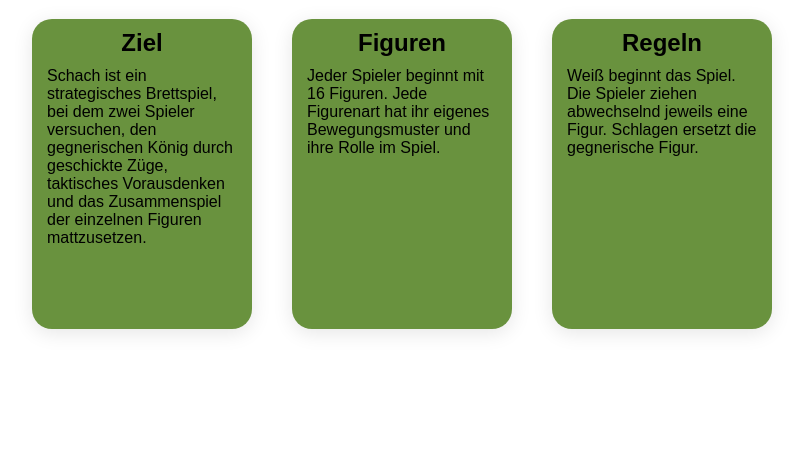
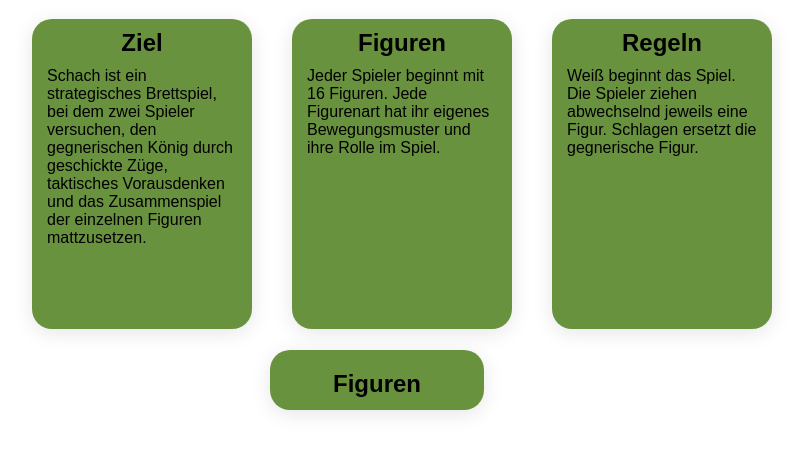
Before and after one commit to MoFritzZz/Chess-Project, a plain HTML site: page ChessVSC/ChessBasics.html in a window 1280 px wide. Shown: the part 100-552 px from the top of the page, without its empty margins (238-1041 px from the left). Drawn offline with Linux system fonts and the light colour scheme.

Commit message:
Daten speichern

```diff
--- a/ChessVSC/ChessBasics.html
+++ b/ChessVSC/ChessBasics.html
@@ -8,7 +8,9 @@
 <body>
     <div class="BasicsHistory">
         <h1>Basics</h1>
-
+        <div class="smallBlack">
+            <h2>Figuren</h2>
+        </div>
         <div class="ContentBlocks">
             <div class="blockInfo">
                 <h2>Ziel</h2>
--- a/ChessVSC/StyleChess.css
+++ b/ChessVSC/StyleChess.css
@@ -50,18 +50,19 @@
     box-shadow: 0 8px 30px rgba(0, 0, 0, 0.15);
 }
 
+
 .smallBlack {
   background-color: #69923E;
   border-radius: 20px;
   box-shadow: 0 4px 20px rgba(0, 0, 0, 0.1);
-  width: 170px;
-  height: 80px;
+  width: 214px;
+  height: 60px;
   font-family: "Kanit", sans-serif;
   transition: transform 0.2s ease, box-shadow 0.2s ease;
 
   position: absolute;
-  top: 5px;
-  left: 1030px;
+  top: 450px;
+  left: 508px;
 }
 
 .smallBlack:hover {
```
Also changed, not shown: ChessVSC/ChessStart.html (+0 -3 lines).
